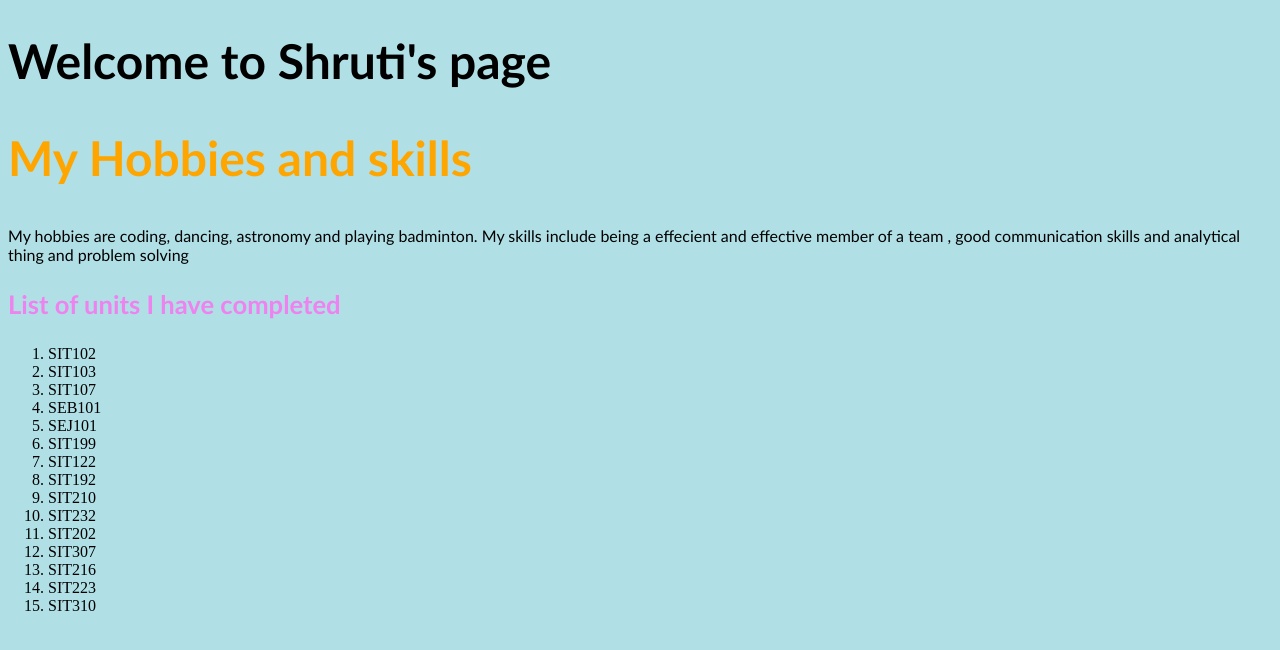
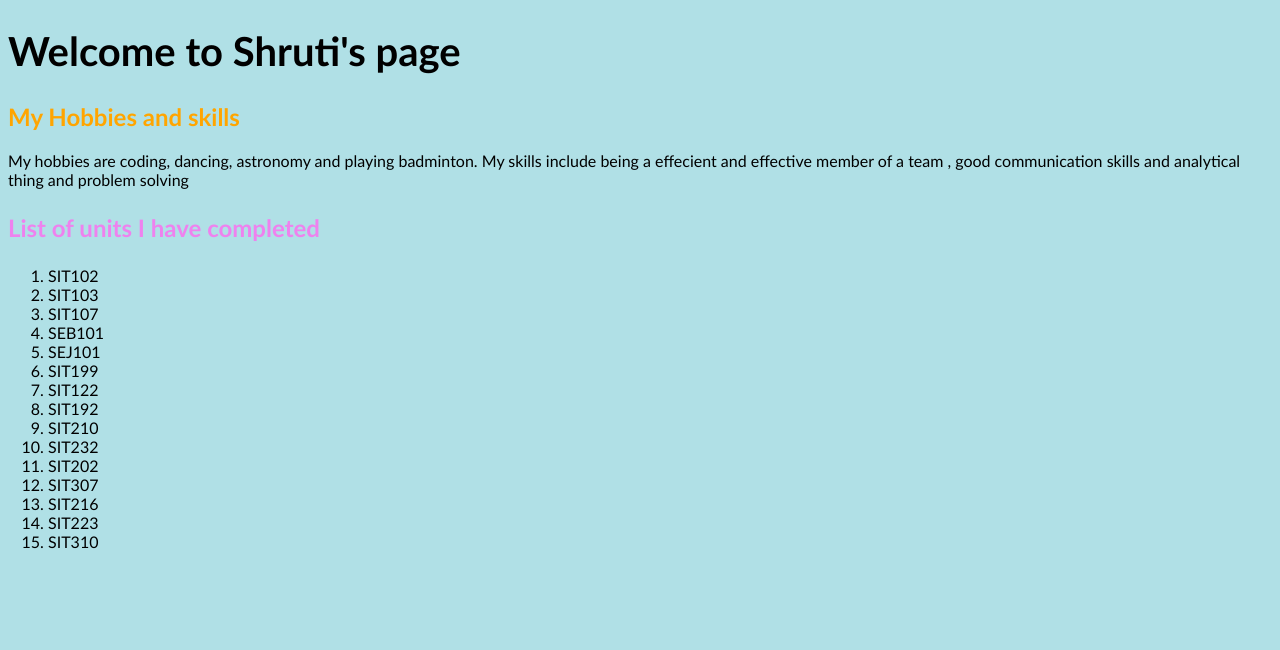
Before and after one commit to shrutic640/TrackMe, a plain HTML site: page about-me.html in a window 1280 px wide. Drawn offline with Linux system fonts and the light colour scheme.

Commit message:
LOOKS: Change color and size of text

```diff
--- a/style.css
+++ b/style.css
@@ -4,19 +4,24 @@ body {
   h1 {
     color: black;
     font-family: Calibri;
-    font-size: 300%;
+    font-size: 250%;
   }
   h2 {
     color: orange;
     font-family: Calibri;
-    font-size: 300%;
+    font-size: 150%;
   }
   h3 {
     color: violet;
     font-family: Calibri;
-    font-size: 160%;
+    font-size: 150%;
   }
   p {
     color: black;
     font-family: Calibri;
   }
+
+  ol{
+    color: black;
+    font-family: Calibri;
+  }
```
